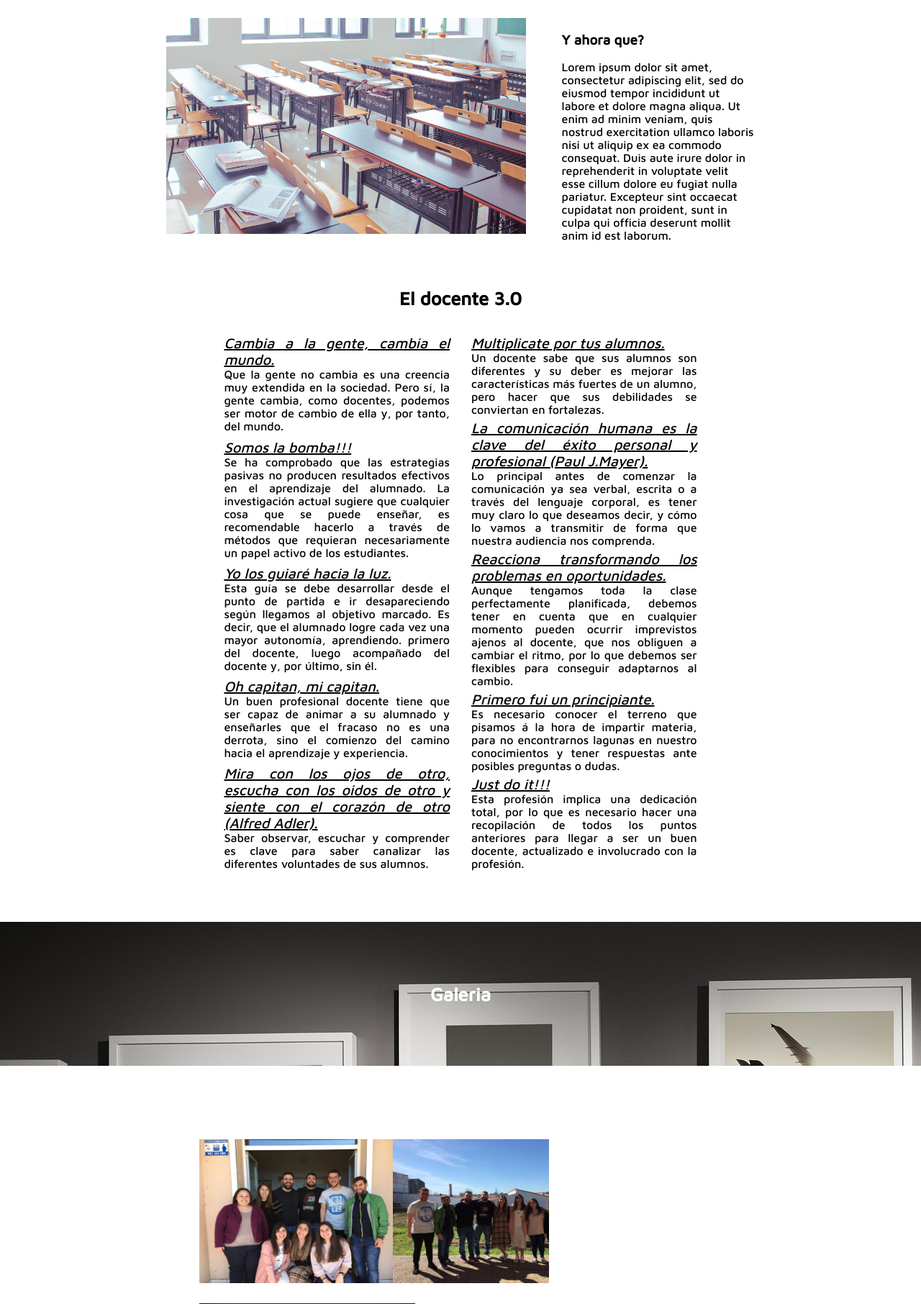
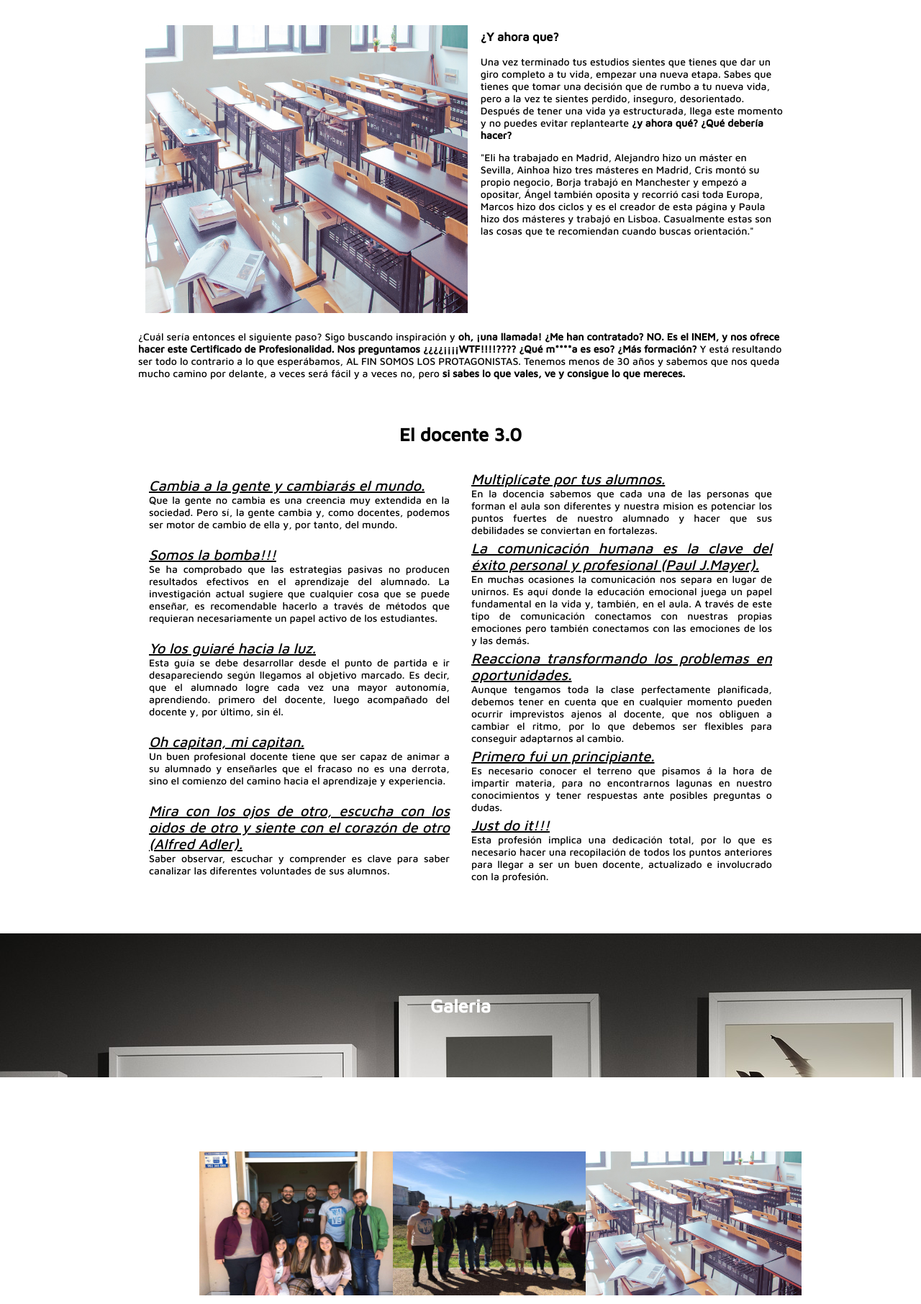
Before and after one commit to MarcosTorreiro/Docencia, a PHP site: page /html/index.html in a window 1280 px wide. Shown: the part 1216-3028 px from the top of the page at 72% size. Run offline with PHP 8.4, Linux system fonts and the light colour scheme; some libraries are stand-ins or nearby versions.

Commit message:
more changes

```diff
--- a/css/index.css
+++ b/css/index.css
@@ -2,6 +2,7 @@ body{
   margin: 0;
   padding: 0;
   font-family: 'MavenPro-Medium';
+  font-size: 1.1vw;
 }
 
 #banner{
@@ -72,6 +73,11 @@ section h2{
   font-size: 2vw;
 }
 
+.ahora{
+  display: flex;
+  flex-direction: row;
+}
+
 article{
   width: 70%;
   margin: auto;
@@ -81,16 +87,25 @@ article{
 }
 
 article img{
-  width: 500px;
-  height: 300px;
+  width: 35vw;
+  height: 50vh;
+  padding: 10px;
 }
+
+/* #historia{
+  font-style: oblique;
+  font-size: 0.9vw;
+} */
 
 #vacio{
   width: 50px;
 }
 
 .informacion{
-  width: 30%;
+  width: 50%;
+  display: flex;
+ justify-content: center;
+ flex-direction: column;
 }
 
 #mapa{
@@ -115,10 +130,10 @@ article img{
   margin: 0;
   padding: 15px;
   display: flex;
-  justify-content: space-between;
+  justify-content: space-around;
   flex-wrap: wrap;
   flex-direction: column;
-  width: 35%;
+  width: 50%;
   list-style:  none;
   text-align: justify;
 }
--- a/html/index.html
+++ b/html/index.html
@@ -51,26 +51,46 @@
         <div id="mapa"></div>
     </article>
     <article>
-        <img src="../other/img/class.jpg" alt="">
-        <div id="vacio"></div>
-        <div class="informacion">
-        <h3>Y ahora que?</h3>
-        <p>Lorem ipsum dolor sit amet, consectetur adipiscing elit, sed do eiusmod
-           tempor incididunt ut labore et dolore magna aliqua. Ut enim ad minim
-           veniam, quis nostrud exercitation ullamco laboris nisi ut aliquip ex
-           ea commodo consequat. Duis aute irure dolor in reprehenderit in
-           voluptate velit esse cillum dolore eu fugiat nulla pariatur.
-           Excepteur sint occaecat cupidatat non proident,
-           sunt in culpa qui officia deserunt mollit anim id est laborum.</p>
+        <div class="">
+          <div class="ahora">
+            <img src="../other/img/class.jpg" alt="">
+            <div id="vacio"></div>
+              <div class="">
+                <h3>¿Y ahora que?</h3>
+                <p>Una vez terminado tus estudios sientes que tienes que dar un giro completo a
+                tu vida, empezar una nueva etapa. Sabes que tienes que tomar una decisión
+                que de rumbo a tu nueva vida, pero a la vez te sientes perdido, inseguro,
+                desorientado. Después de tener una vida ya estructurada, llega este momento
+                y no puedes evitar replantearte <b>¿y ahora qué? ¿Qué debería hacer?</b>
+                </p>
+                <p id="historia">"Eli ha trabajado en Madrid, Alejandro hizo un máster en Sevilla, Ainhoa hizo
+                tres másteres en Madrid, Cris montó su propio negocio, Borja trabajó en
+                Manchester y empezó a opositar, Ángel también oposita y recorrió casi toda
+                Europa, Marcos hizo dos ciclos y es el creador de esta página y Paula hizo dos
+                másteres y trabajó en Lisboa. Casualmente estas son las cosas que te
+                recomiendan cuando buscas orientación."
+                </p>
+              </div>
+          </div>
+          <p>
+          ¿Cuál sería entonces el siguiente paso? Sigo buscando inspiración y <b>oh,
+          ¡una llamada! ¿Me han contratado? NO. Es el INEM, y nos ofrece hacer este
+          Certificado de Profesionalidad. Nos preguntamos ¿¿¿¿¡¡¡¡WTF!!!!???? ¿Qué
+          m****a es eso? ¿Más formación?</b>
+          Y está resultando ser todo lo contrario a lo que esperábamos, AL FIN SOMOS
+          LOS PROTAGONISTAS.
+          Tenemos menos de 30 años y sabemos que nos queda mucho camino por
+          delante, a veces será fácil y a veces no, pero <b>si sabes lo que vales, ve y
+          consigue lo que mereces.</b></p>
         </div>
     </article>
     <article id="caracteristicas">
       <h2>El docente 3.0</h2>
       <div class="lista">
           <ul class='docente'>
-            <li><span>Cambia a la gente, cambia el mundo.</span><br>
+            <li><span>Cambia a la gente y cambiarás el mundo.</span><br>
                 Que la gente no cambia es una creencia muy extendida en la
-                 sociedad. Pero sí, la gente cambia, como docentes,
+                 sociedad. Pero sí, la gente cambia y, como docentes,
                   podemos ser motor de cambio de ella y, por tanto,
                   del mundo.</li>
             <li><span>Somos la bomba!!!</span><br>
@@ -96,16 +116,17 @@
             canalizar las diferentes voluntades de sus alumnos.</li>
           </ul>
           <ul class='docente'>
-          <li><span>Multiplicate por tus alumnos.</span><br>
-          Un docente sabe que sus alumnos son diferentes y su deber
-           es mejorar las características más fuertes de un alumno, pero hacer
-            que sus debilidades se conviertan en fortalezas.</li>
+          <li><span>Multiplícate por tus alumnos.</span><br>
+          En la docencia sabemos que cada una de las personas que forman el aula
+           son diferentes y nuestra mision es potenciar los puntos fuertes de
+            nuestro alumnado y hacer que sus debilidades se conviertan en fortalezas.</li>
           <li><span>La comunicación humana es la clave del éxito personal y
-             profesional (Paul J.Mayer).</span><br> Lo principal antes de
-             comenzar la comunicación ya sea verbal, escrita o a través del
-             lenguaje corporal, es tener muy claro lo que deseamos decir, y
-              cómo lo vamos a transmitir de forma que nuestra audiencia nos
-               comprenda.</li>
+             profesional (Paul J.Mayer).</span><br> En muchas ocasiones la
+              comunicación nos separa en lugar de unirnos. Es aquí donde la
+               educación emocional juega un papel fundamental en la vida y,
+                también, en el aula. A través de este tipo de comunicación
+                 conectamos con nuestras propias emociones pero también
+                 conectamos con las emociones de los y las demás.</li>
           <li><span>Reacciona transformando los problemas en oportunidades.</span><br>
             Aunque tengamos toda la clase perfectamente planificada, debemos
              tener en cuenta que en cualquier momento pueden ocurrir
```
